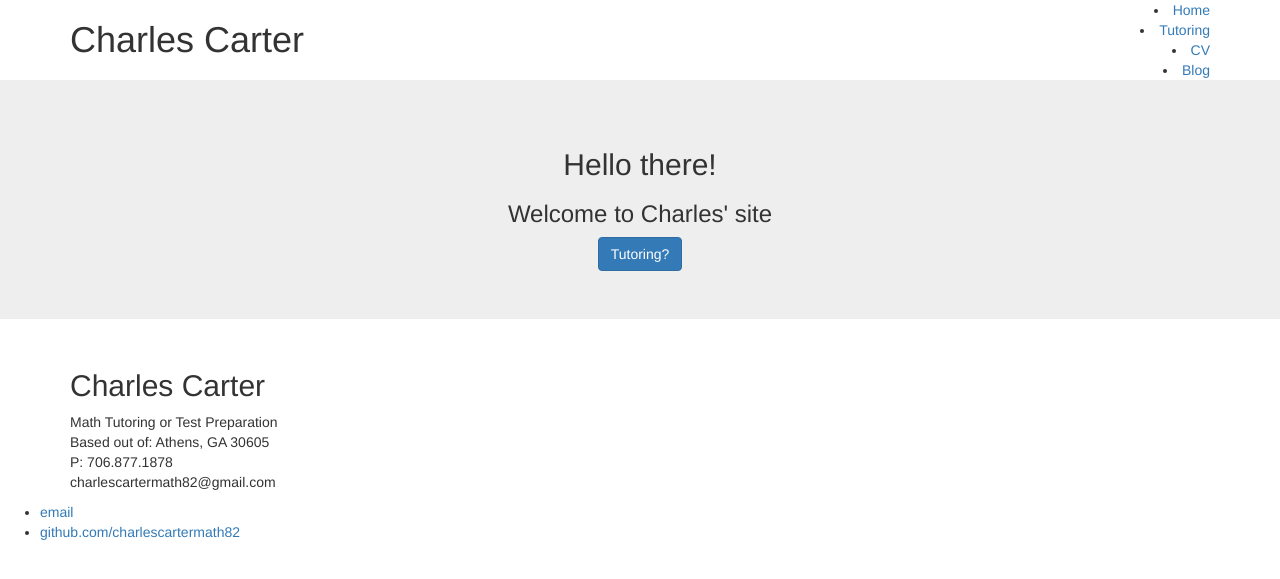
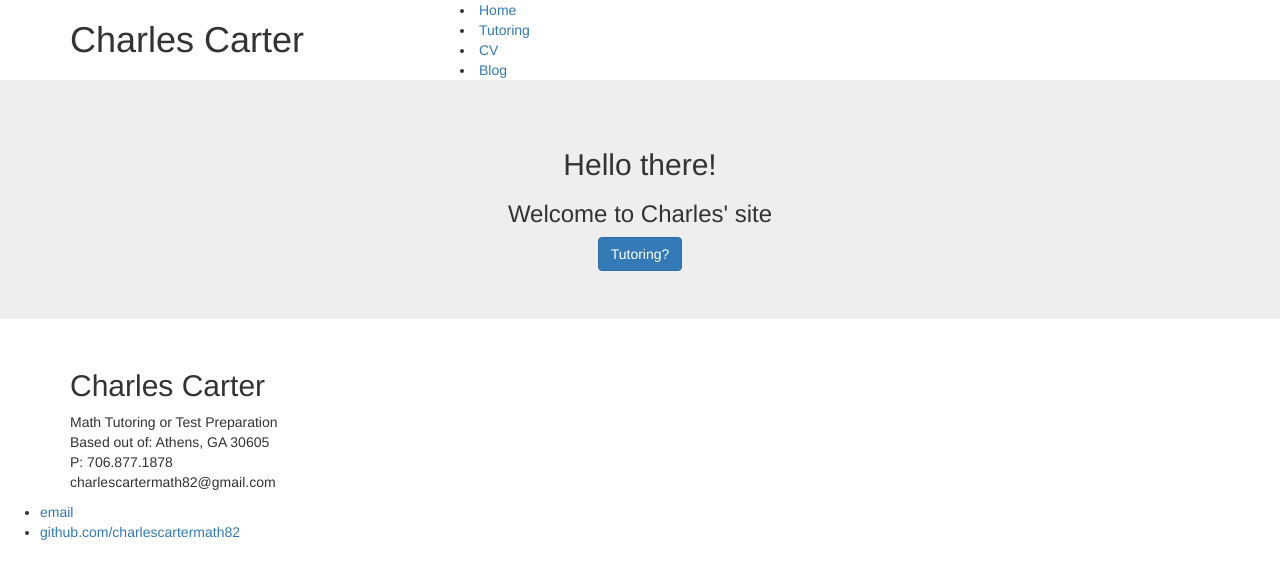
Before and after one commit to charlescartermath82/charlescartermath82.github.io, a Jekyll site: the page built from cv/index.html, in a window 1280 px wide. Shown: the top 579 px of the page. Built offline with Jekyll 4.4.1, drawn with Linux system fonts in a browser that asks for light colours.

Commit message:
Update default.html

```diff
--- a/_layouts/default.html
+++ b/_layouts/default.html
@@ -9,7 +9,7 @@
 		<header class="container">
 			<div class="row">
 				<h1 class="col-sm-4">Charles Carter</h1>
-				<nav class="col-sm-8 text-right">
+				<nav class="col-sm-8 text-left">
 					<li><a href="/">Home</a></li>
 					<li><a href="/tutor costs">Tutoring</a></li>
 					<li><a href="/cv">CV</a></li>
```
